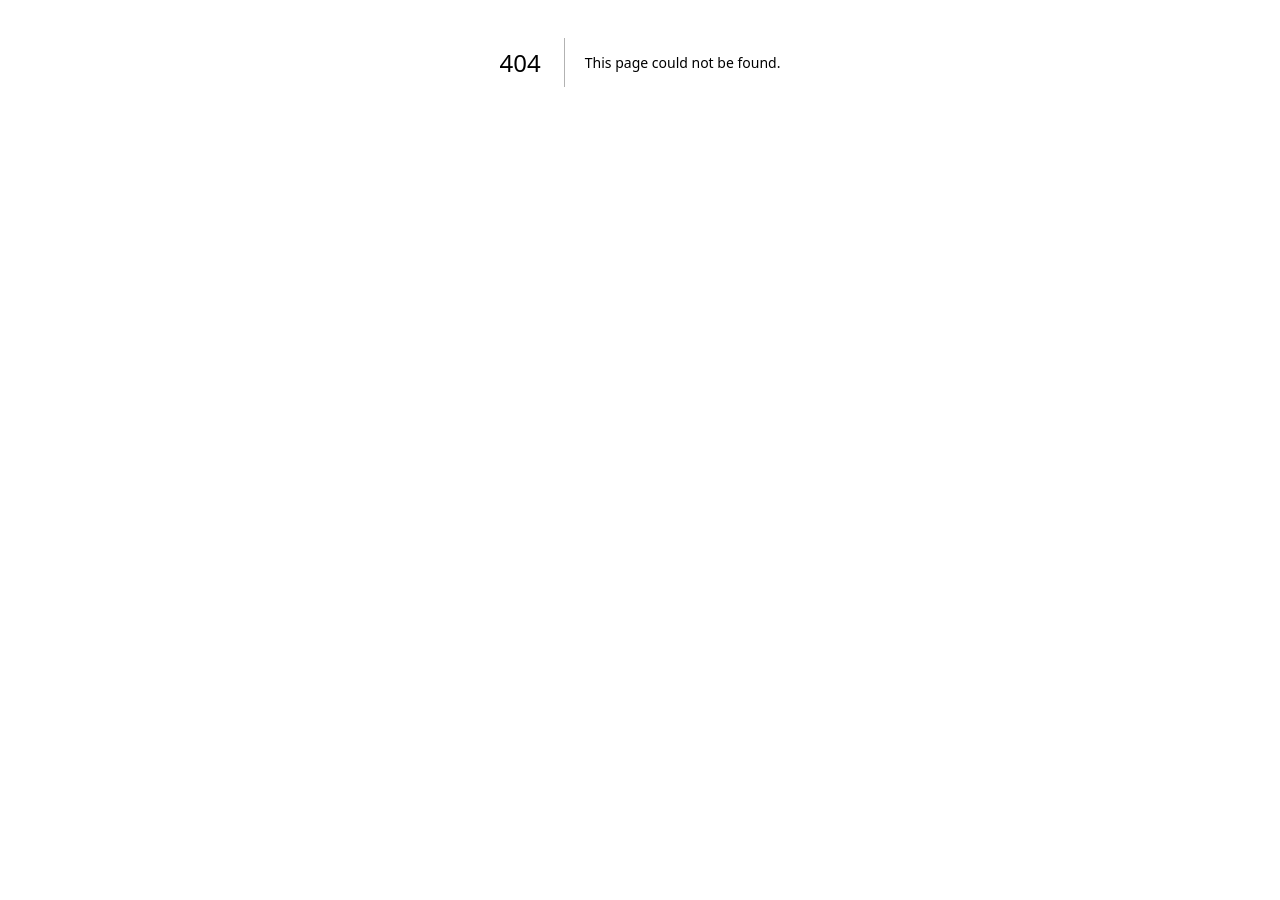
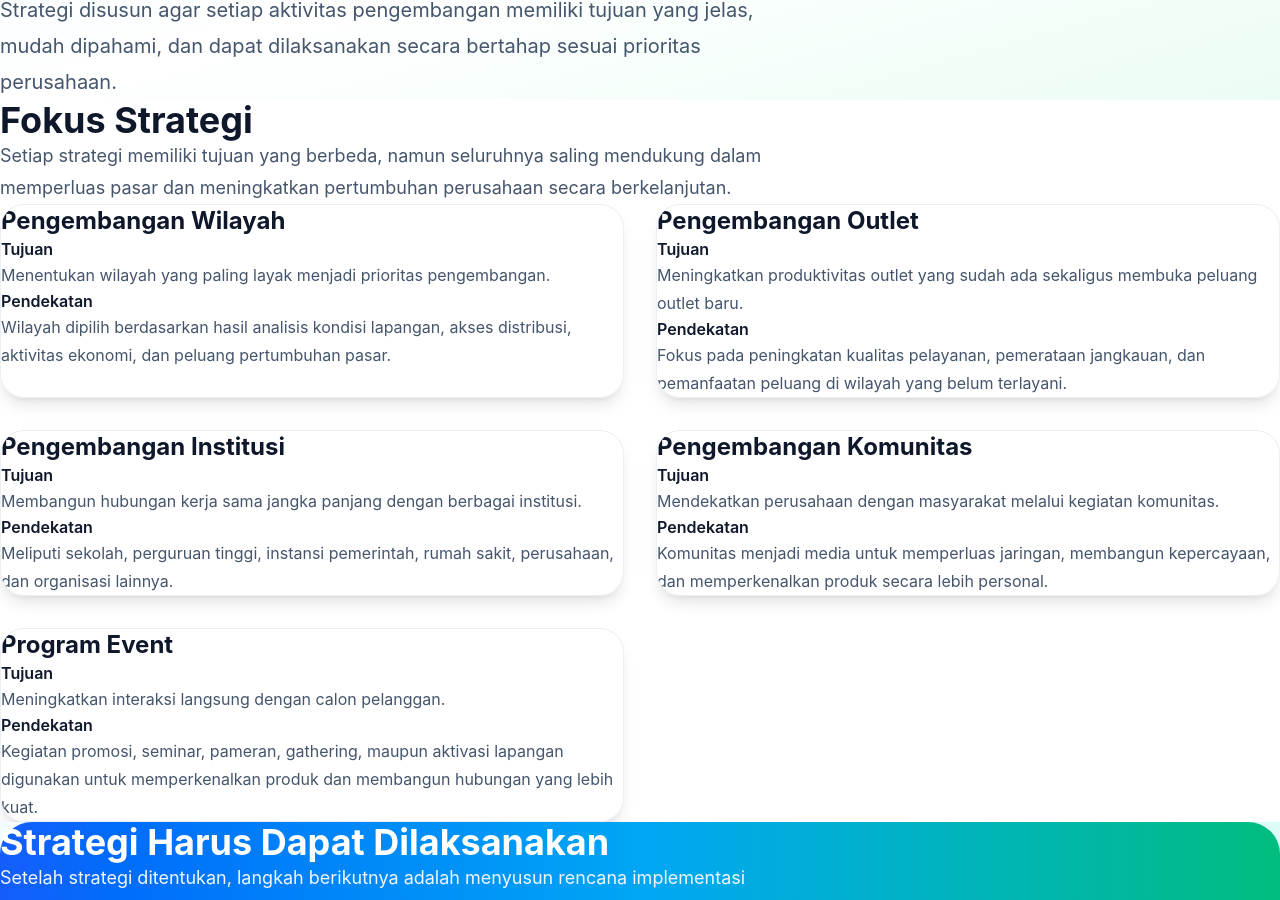
Before and after one commit to dawudsw0491-cell/market-strategy-presentation, a Next.js app: page /strategi-pengembangan in a window 1280 px wide. Before the commit this address had no page. Shown: the part 338-1238 px from the top of the page. Before the commit the page ends 800 px from the top, so only its background shows below. Built offline with nearby package versions, Linux system fonts and the light colour scheme.

Commit message:
feat: create market development strategy page

```diff
--- /dev/null
+++ b/app/strategi-pengembangan/page.tsx
@@ -0,0 +1,145 @@
+import Footer from "@/components/layout/footer";
+import Navbar from "@/components/layout/navbar";
+
+import Button from "@/components/ui/button";
+import Card from "@/components/ui/card";
+import Container from "@/components/ui/container";
+import Section from "@/components/ui/section";
+
+const strategies = [
+  {
+    title: "Pengembangan Wilayah",
+    objective:
+      "Menentukan wilayah yang paling layak menjadi prioritas pengembangan.",
+    explanation:
+      "Wilayah dipilih berdasarkan hasil analisis kondisi lapangan, akses distribusi, aktivitas ekonomi, dan peluang pertumbuhan pasar.",
+  },
+  {
+    title: "Pengembangan Outlet",
+    objective:
+      "Meningkatkan produktivitas outlet yang sudah ada sekaligus membuka peluang outlet baru.",
+    explanation:
+      "Fokus pada peningkatan kualitas pelayanan, pemerataan jangkauan, dan pemanfaatan peluang di wilayah yang belum terlayani.",
+  },
+  {
+    title: "Pengembangan Institusi",
+    objective:
+      "Membangun hubungan kerja sama jangka panjang dengan berbagai institusi.",
+    explanation:
+      "Meliputi sekolah, perguruan tinggi, instansi pemerintah, rumah sakit, perusahaan, dan organisasi lainnya.",
+  },
+  {
+    title: "Pengembangan Komunitas",
+    objective:
+      "Mendekatkan perusahaan dengan masyarakat melalui kegiatan komunitas.",
+    explanation:
+      "Komunitas menjadi media untuk memperluas jaringan, membangun kepercayaan, dan memperkenalkan produk secara lebih personal.",
+  },
+  {
+    title: "Program Event",
+    objective:
+      "Meningkatkan interaksi langsung dengan calon pelanggan.",
+    explanation:
+      "Kegiatan promosi, seminar, pameran, gathering, maupun aktivasi lapangan digunakan untuk memperkenalkan produk dan membangun hubungan yang lebih kuat.",
+  },
+];
+
+export default function StrategiPengembanganPage() {
+  return (
+    <>
+      <Navbar />
+
+      <main>
+        <Section background="gradient">
+          <Container>
+            <span className="mb-5 inline-flex rounded-full bg-emerald-100 px-4 py-2 text-sm font-semibold text-emerald-700">
+              Strategi Pengembangan
+            </span>
+
+            <h1 className="max-w-4xl text-5xl font-extrabold leading-tight text-slate-900 lg:text-6xl">
+              Lima Strategi Untuk Mendorong Pertumbuhan Pasar
+            </h1>
+
+            <p className="mt-8 max-w-3xl text-xl leading-9 text-slate-600">
+              Strategi disusun agar setiap aktivitas pengembangan memiliki
+              tujuan yang jelas, mudah dipahami, dan dapat dilaksanakan secara
+              bertahap sesuai prioritas perusahaan.
+            </p>
+          </Container>
+        </Section>
+
+        <Section background="white">
+          <Container>
+            <div className="mb-14 max-w-3xl">
+              <h2 className="text-4xl font-bold text-slate-900">
+                Fokus Strategi
+              </h2>
+
+              <p className="mt-5 text-lg leading-8 text-slate-600">
+                Setiap strategi memiliki tujuan yang berbeda, namun seluruhnya
+                saling mendukung dalam memperluas pasar dan meningkatkan
+                pertumbuhan perusahaan secara berkelanjutan.
+              </p>
+            </div>
+
+            <div className="grid gap-8 lg:grid-cols-2">
+              {strategies.map((strategy) => (
+                <Card
+                  key={strategy.title}
+                  title={strategy.title}
+                >
+                  <div className="space-y-5">
+                    <div>
+                      <h3 className="font-semibold text-slate-900">
+                        Tujuan
+                      </h3>
+
+                      <p className="mt-2 leading-7 text-slate-600">
+                        {strategy.objective}
+                      </p>
+                    </div>
+
+                    <div>
+                      <h3 className="font-semibold text-slate-900">
+                        Pendekatan
+                      </h3>
+
+                      <p className="mt-2 leading-7 text-slate-600">
+                        {strategy.explanation}
+                      </p>
+                    </div>
+                  </div>
+                </Card>
+              ))}
+            </div>
+          </Container>
+        </Section>
+
+        <Section>
+          <Container>
+            <div className="rounded-[32px] bg-gradient-to-r from-blue-600 via-sky-500 to-emerald-500 p-10 text-white lg:p-14">
+              <h2 className="text-4xl font-bold">
+                Strategi Harus Dapat Dilaksanakan
+              </h2>
+
+              <p className="mt-6 max-w-3xl text-lg leading-8 text-blue-50">
+                Setelah strategi ditentukan, langkah berikutnya adalah
+                menyusun rencana implementasi yang realistis, bertahap,
+                memiliki target yang jelas, serta dapat dipantau secara
+                berkala.
+              </p>
+
+              <div className="mt-10">
+                <Button href="/rencana-implementasi">
+                  Lanjut ke Rencana Implementasi
+                </Button>
+              </div>
+            </div>
+          </Container>
+        </Section>
+      </main>
+
+      <Footer />
+    </>
+  );
+}
```
